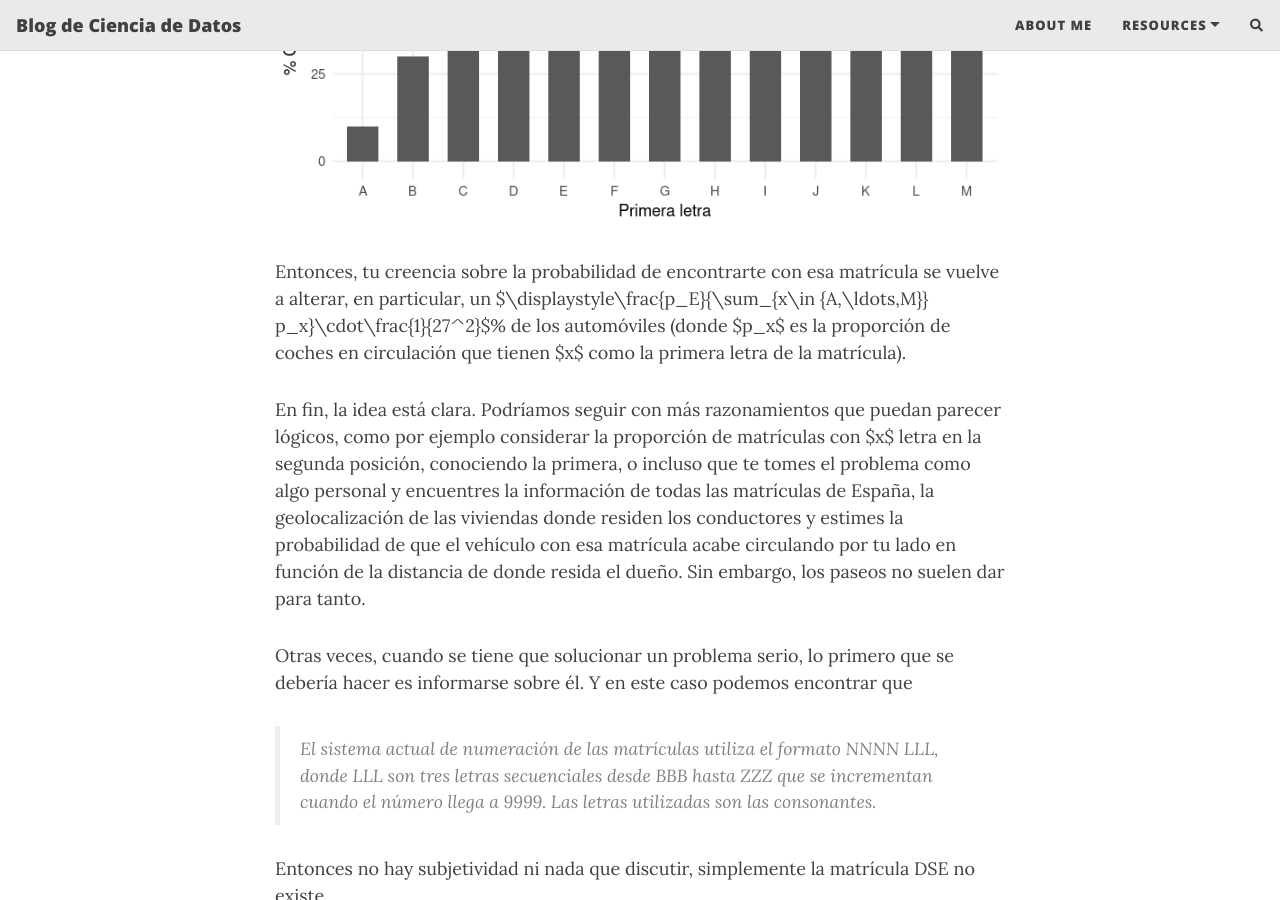
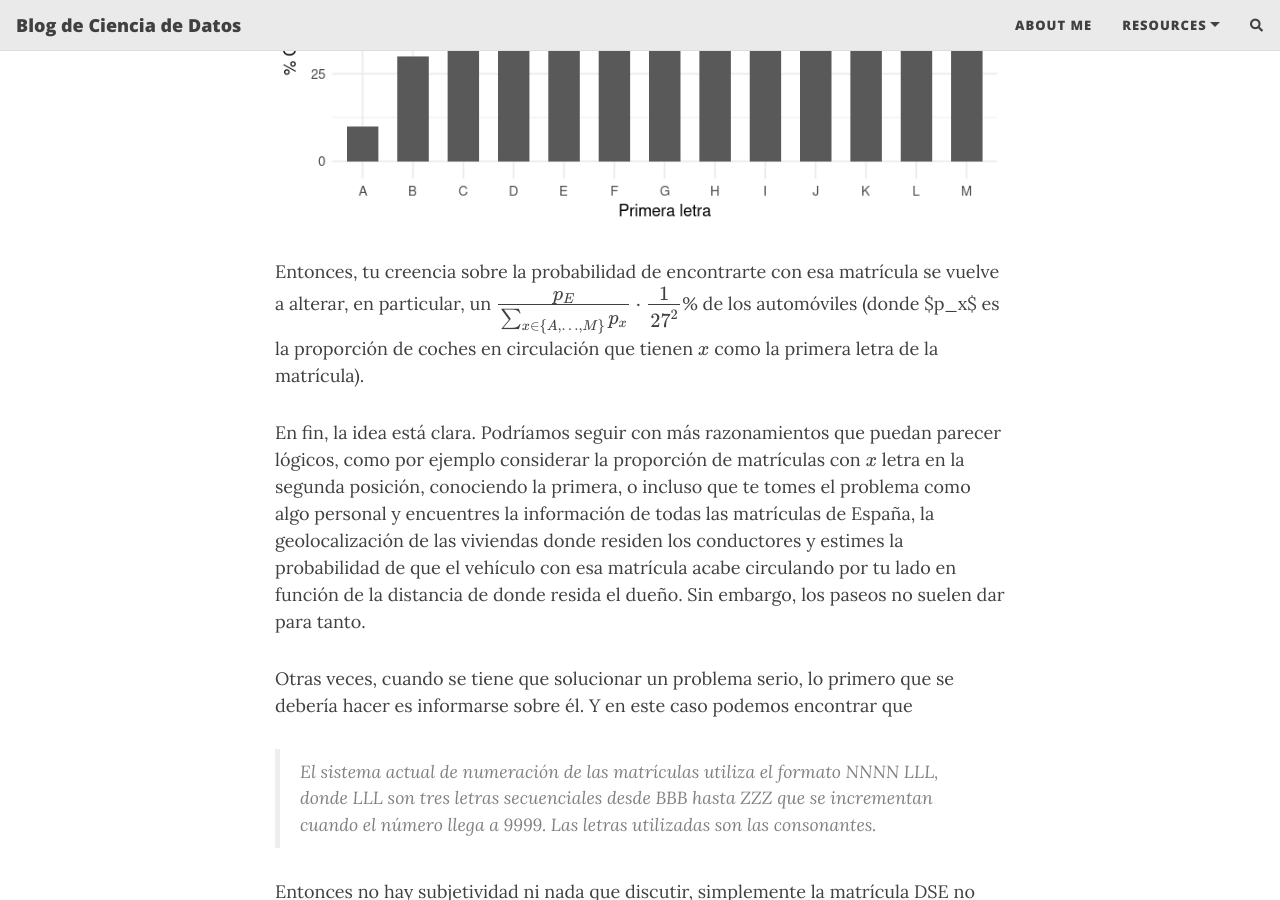
Before and after one commit to JordiRiMe/jordirime.github.io, a Jekyll site: the page built from _posts/2023-01-22-statistics-is-subjective.md, in a window 1280 px wide and 900 px high, scrolled down 1398 px. Built offline with Jekyll 4.4.1, drawn with Linux system fonts in a browser that asks for light colours; nearby versions of some CDN libraries; formulas are drawn with MathJax 3; comment, search, counter and statistics services are not loaded; some of the changed text lies outside the part shown.

```diff
--- a/_posts/2023-01-22-statistics-is-subjective.md
+++ b/_posts/2023-01-22-statistics-is-subjective.md
@@ -17,7 +17,7 @@ Muchas son las noticias que sueltan resultados probabilísticos sobre ciertos ev
 
 Por poner un ejemplo, imaginemos que estamos dando un paseo por una ciudad (necesito un escenario con coches, con mucho humo, por ejemplo, Madrid) y nos cuestionamos, ¿cuál es la probabilidad de que el siguiente vehículo que pase por esta carretera tenga las letras CDE en su matrícula?
 
-Así, a bote pronto, podemos razonar que dado que el alfabeto español tiene 27 letras, la probabilidad de encontrarnos con esta matrícula sería de 1 entre $27^3$ automóviles. Y el razonamiento podría darse por válido.
+Así, a bote pronto, podemos razonar que dado que el alfabeto español tiene 27 letras, la probabilidad de encontrarnos con esta matrícula sería de 1 entre $$27^3$$ automóviles. Y el razonamiento podría darse por válido.
 
 No obstante, al poco rato de pasear y leer algunas matrículas, observamos que la primera letra suele estar entre la A y la M. En ese mismo instante recuerdas que las matrículas se registran siguiendo el orden del alfabeto, incrementando las letras de derecha a izquierda. Por lo tanto, solo encontraremos matrículas cuya primera letra varía entre esas letras. Es entonces cuando cambia tu perspectiva y actualizas tu creencia sobre el evento. En este caso, la probabilidad de encontrarte con esa matrícula sería de 1 entre $$13\cdot27^2$$ posibilidades.
 
@@ -25,9 +25,9 @@ A pesar de la cantidad de humo y el mal olor que hace, sigues con tu paseo, que
 
 ![Distribución de coches en circulación según la primera letra de la matrícula](/assets/img/distribucion_coches.jpg){:style="display:block; margin-left:auto; margin-right:auto"}
 
-Entonces, tu creencia sobre la probabilidad de encontrarte con esa matrícula se vuelve a alterar, en particular, un $\displaystyle\frac{p_E}{\sum_{x\in \{A,\ldots,M\}} p_x}\cdot\frac{1}{27^2}$% de los automóviles (donde $p_x$ es la proporción de coches en circulación que tienen $x$ como la primera letra de la matrícula).
+Entonces, tu creencia sobre la probabilidad de encontrarte con esa matrícula se vuelve a alterar, en particular, un $$\displaystyle\frac{p_E}{\sum_{x\in \{A,\ldots,M\}} p_x}\cdot\frac{1}{27^2}$$% de los automóviles (donde $p_x$ es la proporción de coches en circulación que tienen $$x$$ como la primera letra de la matrícula).
 
-En fin, la idea está clara. Podríamos seguir con más razonamientos que puedan parecer lógicos, como por ejemplo considerar la proporción de matrículas con $x$ letra en la segunda posición, conociendo la primera, o incluso que te tomes el problema como algo personal y encuentres la información de todas las matrículas de España, la geolocalización de las viviendas donde residen los conductores y estimes la probabilidad de que el vehículo con esa matrícula acabe circulando por tu lado en función de la distancia de donde resida el dueño. Sin embargo, los paseos no suelen dar para tanto.
+En fin, la idea está clara. Podríamos seguir con más razonamientos que puedan parecer lógicos, como por ejemplo considerar la proporción de matrículas con $$x$$ letra en la segunda posición, conociendo la primera, o incluso que te tomes el problema como algo personal y encuentres la información de todas las matrículas de España, la geolocalización de las viviendas donde residen los conductores y estimes la probabilidad de que el vehículo con esa matrícula acabe circulando por tu lado en función de la distancia de donde resida el dueño. Sin embargo, los paseos no suelen dar para tanto.
 
 Otras veces, cuando se tiene que solucionar un problema serio, lo primero que se debería hacer es informarse sobre él. Y en este caso podemos encontrar que
 > El sistema actual de numeración de las matrículas utiliza el formato NNNN LLL, donde LLL son tres letras secuenciales desde BBB hasta ZZZ que se incrementan cuando el número llega a 9999. Las letras utilizadas son las consonantes.
```
